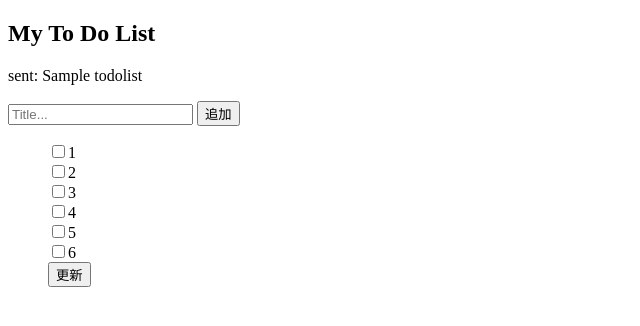
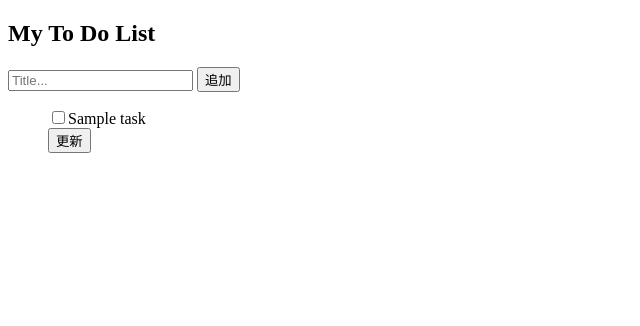
Before and after one commit to t-morisawa/responder-todo, a Python web app: template src/templates/test.html in a window 1280 px wide. Shown: the top 326 px of the page, without its empty margins (0-640 px from the left). Run offline with Jinja, Linux system fonts and the light colour scheme; the template is opened without the code that fills it: most values are stand-ins (such as "Sample title", 1, 10 or a date in 2020).

Commit message:
追加処理の追加

```diff
--- a/src/templates/test.html
+++ b/src/templates/test.html
@@ -6,52 +6,20 @@
     </head>
     <body>
         <h2>My To Do List</h2>
-        {% if todolist %}
-        <p>sent: {{todolist}}</p>
-        {% endif %}
         <form action="/todo" method="post">
-            <input type="text" name="todo" placeholder="Title...">
+            <input type="text" name="task" placeholder="Title...">
             <input type="submit" value="追加">
         </form>
 
         <form action="/todolist" method="post">
           <ul style="list-style: none;">
-            {% if '1' in todolist %}
-            <li><input type="checkbox" name="riyu" value="1" checked="checked">1</li>
-            {% else %}
-            <li><input type="checkbox" name="riyu" value="1">1</li>
-            {% endif %}
-
-            {% if '2' in todolist %}
-            <li><input type="checkbox" name="riyu" value="2" checked="checked">2</li>
-            {% else %}
-            <li><input type="checkbox" name="riyu" value="2">2</li>
-            {% endif %}
-
-            {% if '3' in todolist %}
-            <li><input type="checkbox" name="riyu" value="3" checked="checked">3</li>
-            {% else %}
-            <li><input type="checkbox" name="riyu" value="3">3</li>
-            {% endif %}
-
-            {% if '4' in todolist %}
-            <li><input type="checkbox" name="riyu" value="4" checked="checked">4</li>
-            {% else %}
-            <li><input type="checkbox" name="riyu" value="4">4</li>
-            {% endif %}
-
-            {% if '5' in todolist %}
-            <li><input type="checkbox" name="riyu" value="5" checked="checked">5</li>
-            {% else %}
-            <li><input type="checkbox" name="riyu" value="5">5</li>
-            {% endif %}
-
-            {% if '6' in todolist %}
-            <li><input type="checkbox" name="riyu" value="6" checked="checked">6</li>
-            {% else %}
-            <li><input type="checkbox" name="riyu" value="6">6</li>
-            {% endif %}
-
+            {% for item in todolist_presenter %}
+                {% if item.checked %}
+                <li><input type="checkbox" name="riyu" value="{{loop.index}}" checked="checked">{{item.task}}</li>
+                {% else %}
+                <li><input type="checkbox" name="riyu" value="{{loop.index}}">{{item.task}}</li>
+                {% endif %}
+            {% endfor %}
             <li><input type="submit" value="更新"></li>
         </ul>
         </form>
--- a/src/todo.py
+++ b/src/todo.py
@@ -4,11 +4,12 @@ class Todo:
     self.task = task
 
 
-class Todolist:
+class TodolistManager:
   def __init__(self, todolist=[]):
     self.todolist = todolist
 
-  def add_todo(self, todo):
+  def add_todo(self, task):
+    todo = Todo(False, task)
     self.todolist.append(todo)
 
   def update_todo(self):
```
Also changed, not shown: src/app.py (+6 -4 lines).
